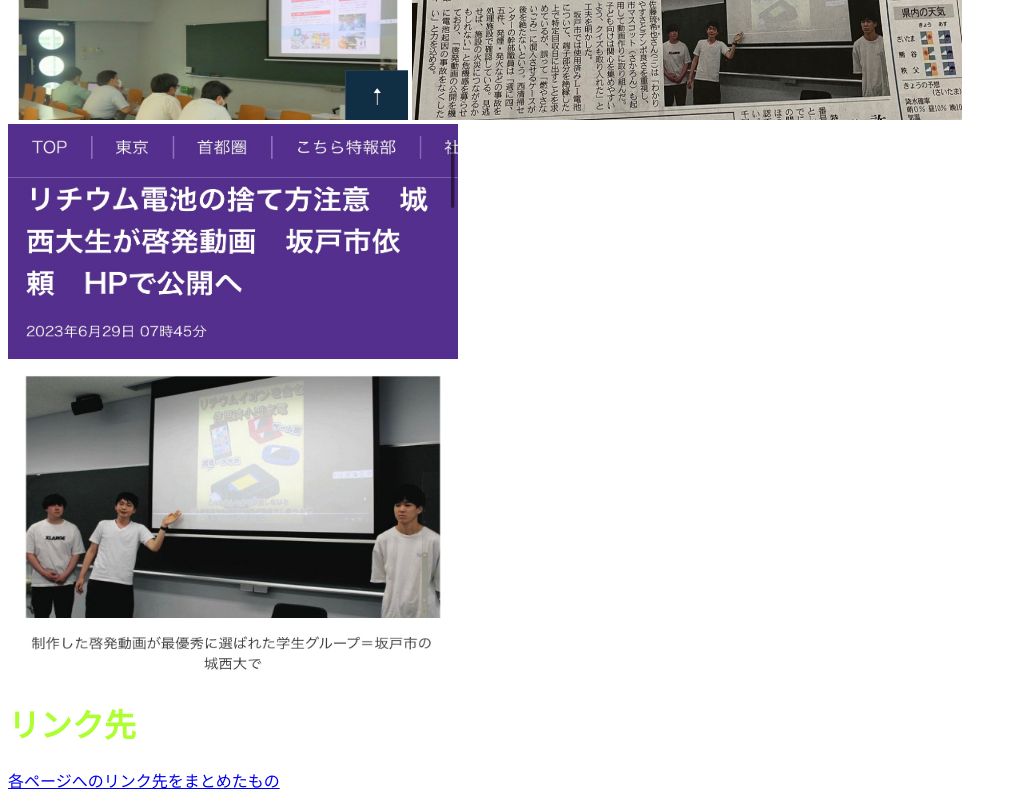
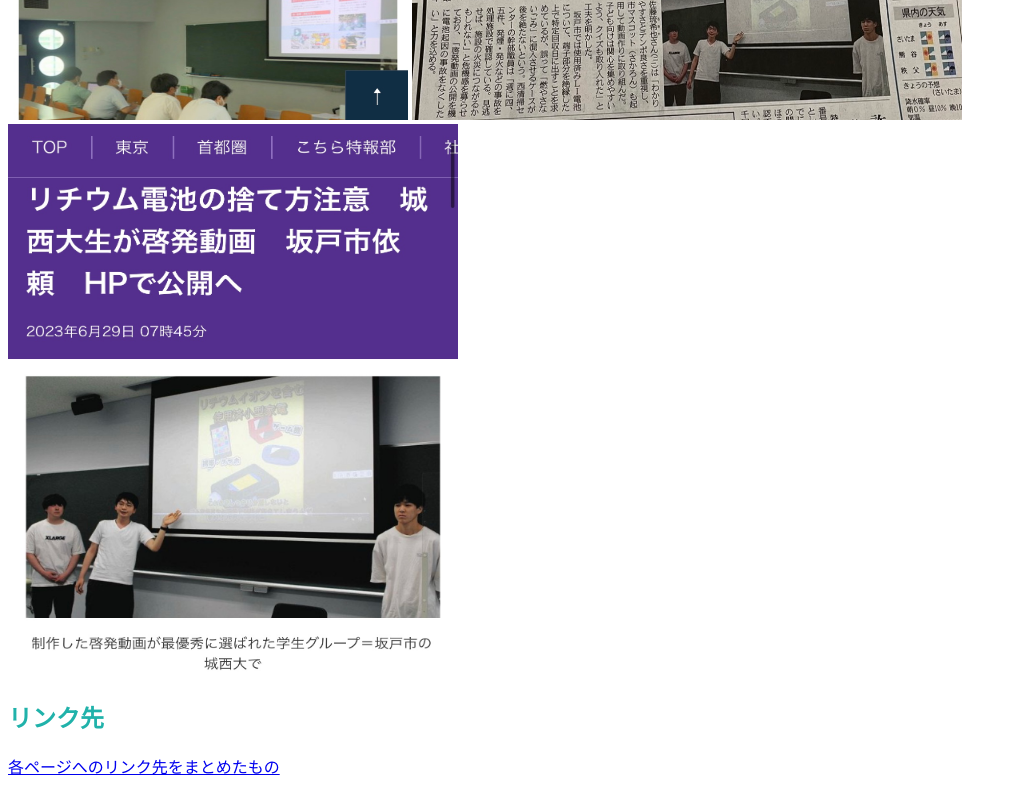
Before and after one commit to marikky/termend-report, a plain HTML site: page index.html in a window 1280 px wide. Shown: the part 1496-2296 px from the top of the page, without its empty margins (0-1017 px from the left). Drawn offline with Linux system fonts and the light colour scheme.

Commit message:
Update index.html

```diff
--- a/index.html
+++ b/index.html
@@ -51,7 +51,7 @@
    <img src="./image/IMG_9296.jpeg" alt="掲載されたもの" width="550" height="450">
    <img src="./image/IMG_9319.jpeg" alt="掲載されたもの" width="450" height="550">
 　<br>
-   <h1>リンク先</h1>
+   <h2>リンク先</h2>
 <a href="a.html">各ページへのリンク先をまとめたもの</a><br>
 
   </body>
```
